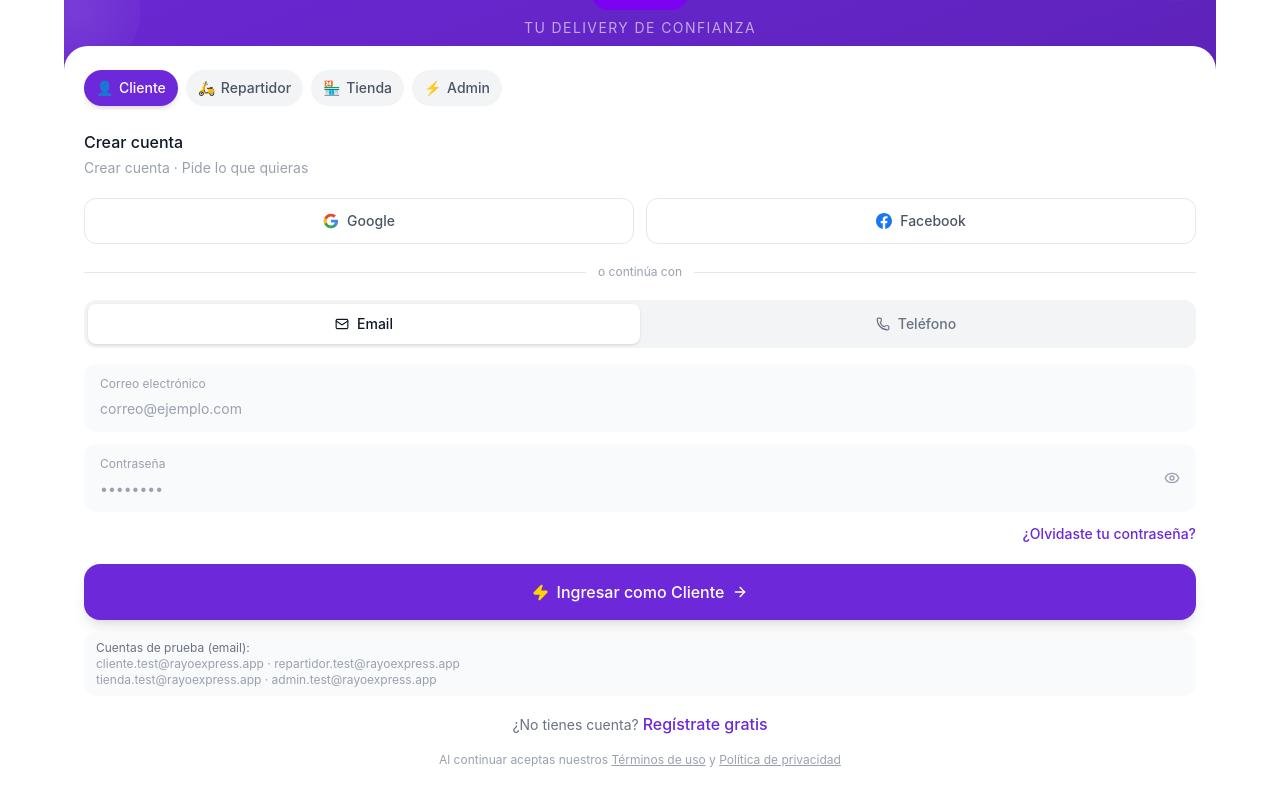
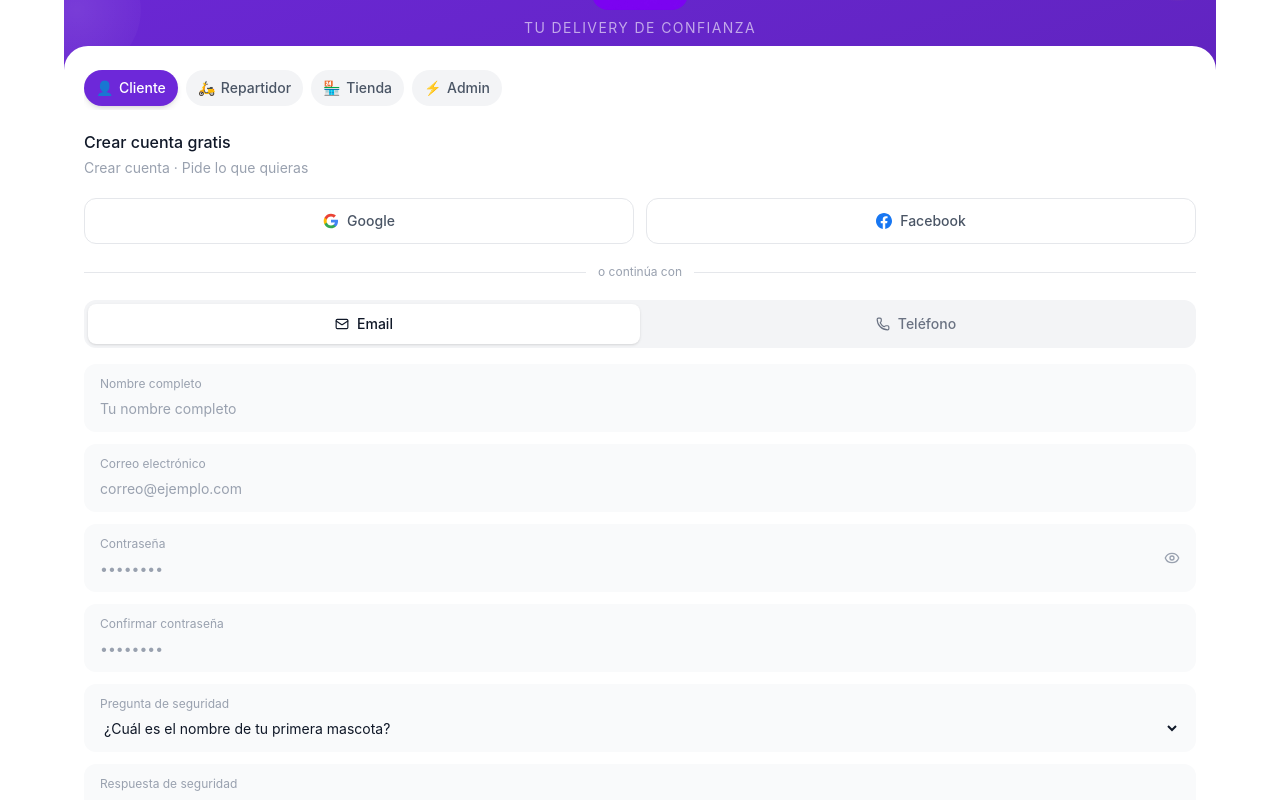
Before and after one commit to Dilankl30/RayoExpress, a React (Vite) app: page / in a window 1280 px wide. Both pictures are taken after a click on the button "Regístrate gratis". Shown: the part 134-934 px from the top of the page. Built offline with nearby package versions, Linux system fonts and the light colour scheme; no server answers.

Commit message:
Añade flujo de registro gratis con recuperación por pregunta de seguridad

```diff
--- a/src/app/components/auth/LoginScreen.tsx
+++ b/src/app/components/auth/LoginScreen.tsx
@@ -25,9 +25,24 @@ export function LoginScreen({ onLogin }: LoginScreenProps) {
   const [showPassword, setShowPassword] = useState(false);
   const [otpSent, setOtpSent] = useState(false);
   const [otp, setOtp] = useState('');
+  const [isRegister, setIsRegister] = useState(false);
+  const [fullName, setFullName] = useState('');
+  const [confirmPassword, setConfirmPassword] = useState('');
+  const [securityQuestion, setSecurityQuestion] = useState('¿Cuál es el nombre de tu primera mascota?');
+  const [securityAnswer, setSecurityAnswer] = useState('');
+  const [recoveryMode, setRecoveryMode] = useState(false);
+  const [recoveryEmail, setRecoveryEmail] = useState('');
+  const [recoveryQuestion, setRecoveryQuestion] = useState('');
+  const [recoveryAnswer, setRecoveryAnswer] = useState('');
 
-
-  const [isRegister, setIsRegister] = useState(false);
+  const isSecurePassword = (value: string) =>
+    value.length >= 8 && /[A-Z]/.test(value) && /[a-z]/.test(value) && /\d/.test(value);
+  const securityStorageKey = (userEmail: string) => `rayo_security_${userEmail.trim().toLowerCase()}`;
+  const hashText = async (value: string) => {
+    const encoded = new TextEncoder().encode(value.trim().toLowerCase());
+    const digest = await crypto.subtle.digest('SHA-256', encoded);
+    return Array.from(new Uint8Array(digest)).map((b) => b.toString(16).padStart(2, '0')).join('');
+  };
 
   const loginWithProvider = async (provider: 'google' | 'facebook') => {
     if (!supabase) return alert('Configura Supabase en .env');
@@ -36,9 +51,19 @@ export function LoginScreen({ onLogin }: LoginScreenProps) {
 
   const loginWithEmail = async () => {
     if (isRegister) {
+      if (!fullName.trim()) return alert('Ingresa tu nombre completo');
+      if (password !== confirmPassword) return alert('Las contraseñas no coinciden');
+      if (!isSecurePassword(password)) return alert('La contraseña debe tener 8+ caracteres, mayúscula, minúscula y número');
+      if (!securityAnswer.trim()) return alert('Responde tu pregunta de seguridad');
       if (!supabase) return alert('Configura Supabase en .env');
-      const { error } = await supabase.auth.signUp({ email, password, options: { data: { role: selectedRole } } });
+      const answerHash = await hashText(securityAnswer);
+      const { error } = await supabase.auth.signUp({
+        email,
+        password,
+        options: { data: { role: selectedRole, full_name: fullName, security_question: securityQuestion, security_answer_hash: answerHash } },
+      });
       if (error) return alert(error.message);
+      localStorage.setItem(securityStorageKey(email), JSON.stringify({ question: securityQuestion, answerHash }));
     } else {
       if (!supabase) return alert('Configura Supabase en .env');
       const { error } = await supabase.auth.signInWithPassword({ email, password });
@@ -66,11 +91,17 @@ export function LoginScreen({ onLogin }: LoginScreenProps) {
   };
 
   const resetPassword = async () => {
-    if (!email) return;
+    if (!recoveryEmail) return;
+    const raw = localStorage.getItem(securityStorageKey(recoveryEmail));
+    if (!raw) return alert('No hay pregunta de seguridad guardada para este correo');
+    const saved = JSON.parse(raw) as { question: string; answerHash: string };
+    const answerHash = await hashText(recoveryAnswer);
+    if (saved.answerHash !== answerHash) return alert('Respuesta de seguridad incorrecta');
     if (!supabase) return alert('Configura Supabase en .env');
-    const { error } = await supabase.auth.resetPasswordForEmail(email);
+    const { error } = await supabase.auth.resetPasswordForEmail(recoveryEmail);
     if (error) return alert(error.message);
     alert('Correo de recuperación enviado');
+    setRecoveryMode(false);
   };
   return (
     <div
@@ -130,7 +161,7 @@ export function LoginScreen({ onLogin }: LoginScreenProps) {
           ))}
         </div>
 
-        <h2 className="text-gray-900 mb-1">{isRegister ? 'Crear cuenta' : 'Iniciar sesión'}</h2>
+        <h2 className="text-gray-900 mb-1">{recoveryMode ? 'Recuperar contraseña' : isRegister ? 'Crear cuenta gratis' : 'Iniciar sesión'}</h2>
         <p className="text-gray-400 text-sm mb-5">
           {isRegister ? `Crear cuenta · ${roles.find((r) => r.id === selectedRole)?.desc}` : roles.find((r) => r.id === selectedRole)?.desc}
         </p>
@@ -178,8 +209,29 @@ export function LoginScreen({ onLogin }: LoginScreenProps) {
           </button>
         </div>
 
-        {tab === 'email' ? (
+        {recoveryMode ? (
           <div className="space-y-3">
+            <div className="bg-gray-50 rounded-xl px-4 py-3">
+              <p className="text-xs text-gray-400 mb-1">Correo electrónico</p>
+              <input type="email" value={recoveryEmail} onChange={(e) => {
+                const next = e.target.value;
+                setRecoveryEmail(next);
+                const raw = localStorage.getItem(securityStorageKey(next));
+                setRecoveryQuestion(raw ? (JSON.parse(raw) as { question: string }).question : '');
+              }} placeholder="correo@ejemplo.com" className="w-full bg-transparent text-gray-900 outline-none placeholder:text-gray-400 text-sm" />
+            </div>
+            {recoveryQuestion && <div className="bg-gray-50 rounded-xl px-4 py-3">
+              <p className="text-xs text-gray-400 mb-1">{recoveryQuestion}</p>
+              <input type="text" value={recoveryAnswer} onChange={(e) => setRecoveryAnswer(e.target.value)} placeholder="Tu respuesta" className="w-full bg-transparent text-gray-900 outline-none placeholder:text-gray-400 text-sm" />
+            </div>}
+            <button onClick={resetPassword} className="w-full py-3 rounded-xl text-white text-sm font-medium" style={{ backgroundColor: '#6D28D9' }}>Validar y recuperar</button>
+          </div>
+        ) : tab === 'email' ? (
+          <div className="space-y-3">
+            {isRegister && <div className="bg-gray-50 rounded-xl px-4 py-3">
+              <p className="text-xs text-gray-400 mb-1">Nombre completo</p>
+              <input type="text" value={fullName} onChange={(e) => setFullName(e.target.value)} placeholder="Tu nombre completo" className="w-full bg-transparent text-gray-900 outline-none placeholder:text-gray-400 text-sm" />
+            </div>}
             <div className="bg-gray-50 rounded-xl px-4 py-3">
               <p className="text-xs text-gray-400 mb-1">Correo electrónico</p>
               <input
@@ -205,8 +257,26 @@ export function LoginScreen({ onLogin }: LoginScreenProps) {
                 {showPassword ? <EyeOff size={16} /> : <Eye size={16} />}
               </button>
             </div>
+            {isRegister && <>
+              <div className="bg-gray-50 rounded-xl px-4 py-3">
+                <p className="text-xs text-gray-400 mb-1">Confirmar contraseña</p>
+                <input type={showPassword ? 'text' : 'password'} value={confirmPassword} onChange={(e) => setConfirmPassword(e.target.value)} placeholder="••••••••" className="w-full bg-transparent text-gray-900 outline-none placeholder:text-gray-400 text-sm" />
+              </div>
+              <div className="bg-gray-50 rounded-xl px-4 py-3">
+                <p className="text-xs text-gray-400 mb-1">Pregunta de seguridad</p>
+                <select value={securityQuestion} onChange={(e) => setSecurityQuestion(e.target.value)} className="w-full bg-transparent text-gray-900 outline-none text-sm">
+                  <option>¿Cuál es el nombre de tu primera mascota?</option>
+                  <option>¿En qué ciudad naciste?</option>
+                  <option>¿Cuál fue tu primera escuela?</option>
+                </select>
+              </div>
+              <div className="bg-gray-50 rounded-xl px-4 py-3">
+                <p className="text-xs text-gray-400 mb-1">Respuesta de seguridad</p>
+                <input type="text" value={securityAnswer} onChange={(e) => setSecurityAnswer(e.target.value)} placeholder="Tu respuesta" className="w-full bg-transparent text-gray-900 outline-none placeholder:text-gray-400 text-sm" />
+              </div>
+            </>}
             <div className="flex justify-end">
-              <button onClick={resetPassword} className="text-sm" style={{ color: '#6D28D9' }}>
+              <button onClick={() => setRecoveryMode(true)} className="text-sm" style={{ color: '#6D28D9' }}>
                 ¿Olvidaste tu contraseña?
               </button>
             </div>
@@ -248,7 +318,7 @@ export function LoginScreen({ onLogin }: LoginScreenProps) {
           </div>
         )}
 
-        <motion.button
+        {!recoveryMode && <motion.button
           onClick={tab === 'email' ? loginWithEmail : verifyOtp}
           className="w-full mt-5 py-4 rounded-2xl text-white shadow-lg flex items-center justify-center gap-2"
           style={{ backgroundColor: '#6D28D9' }}
@@ -256,9 +326,9 @@ export function LoginScreen({ onLogin }: LoginScreenProps) {
           whileHover={{ backgroundColor: '#5B21B6' }}
         >
           <Zap size={17} style={{ color: '#FFD400' }} fill="#FFD400" />
-          Ingresar como {roles.find((r) => r.id === selectedRole)?.label}
+          {isRegister ? 'Registrarse gratis' : `Ingresar como ${roles.find((r) => r.id === selectedRole)?.label}`}
           <ArrowRight size={16} />
-        </motion.button>
+        </motion.button>}
 
 
 
@@ -267,17 +337,17 @@ export function LoginScreen({ onLogin }: LoginScreenProps) {
           <p className="text-xs text-gray-400">cliente.test@rayoexpress.app · repartidor.test@rayoexpress.app</p>
           <p className="text-xs text-gray-400">tienda.test@rayoexpress.app · admin.test@rayoexpress.app</p>
         </div>
-        <p className="text-center text-sm text-gray-500 mt-4">
+        {!recoveryMode && <p className="text-center text-sm text-gray-500 mt-4">
           ¿No tienes cuenta?{' '}
           <button
             type="button"
-            onClick={() => setIsRegister(true)}
+            onClick={() => setIsRegister((prev) => !prev)}
             className="cursor-pointer font-medium"
             style={{ color: '#6D28D9' }}
           >
-            Regístrate gratis
+            {isRegister ? 'Volver a iniciar sesión' : 'Regístrate gratis'}
           </button>
-        </p>
+        </p>}
 
         <p className="text-center text-xs text-gray-400 mt-4">
           Al continuar aceptas nuestros{' '}
```
